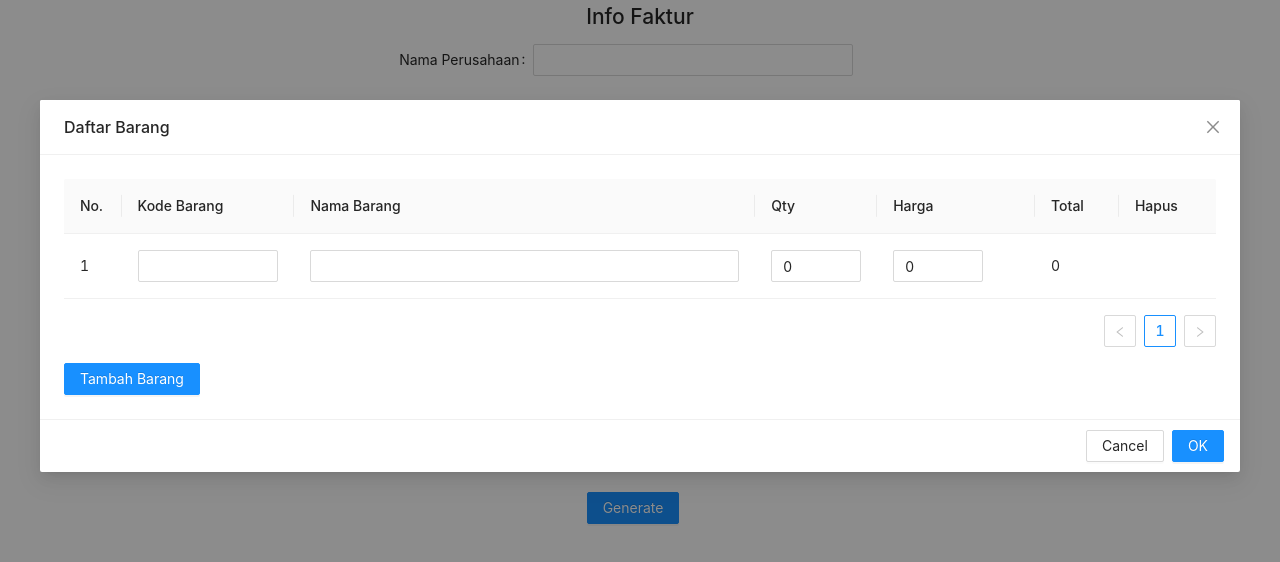
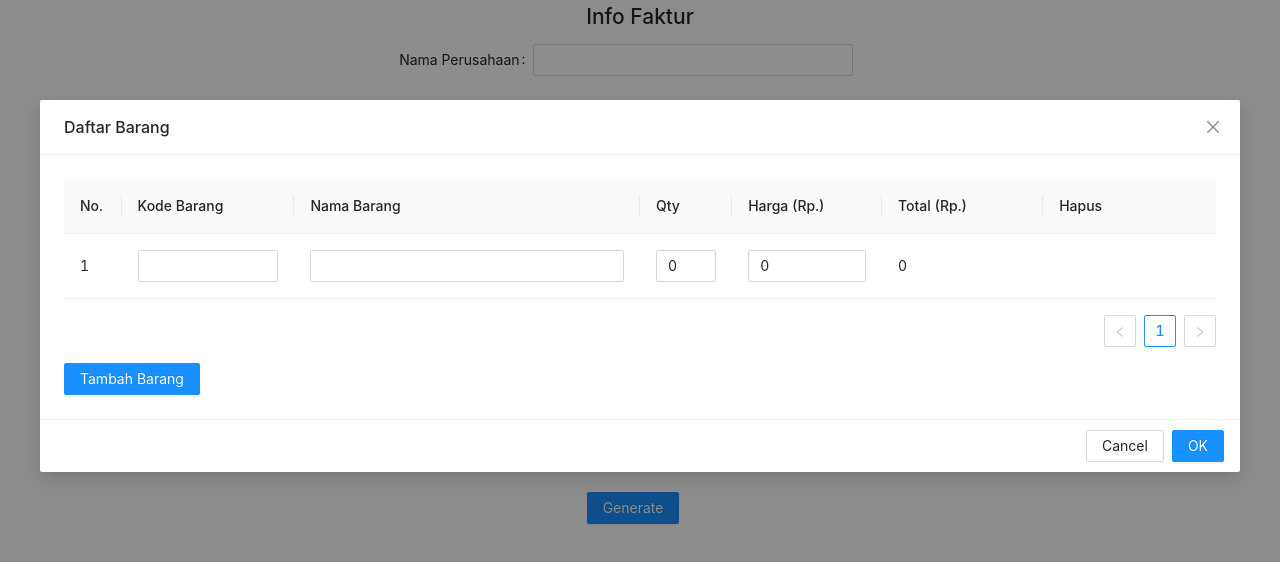
Before and after one commit to vincentandr/Invoice, a React (Create React App) app in the folder invoice-app/: page / in a window 1280 px wide. Both pictures are taken after a click on the button "Edit Barang". Shown: the top 562 px of the page. Built offline with nearby package versions, Linux system fonts and the light colour scheme.

Commit message:
finished UI

```diff
--- a/invoice-app/src/modal.js
+++ b/invoice-app/src/modal.js
@@ -1,6 +1,48 @@
 import { Modal, Table, Button, Input, InputNumber } from "antd";
+import numberWithCommas from "./util.js";
 
 const ModalBarang = (props) => {
+  const EditableCell = ({
+    editable,
+    record,
+    children,
+    dataIndex,
+    rowIndex,
+    ...restProps
+  }) => {
+    let childNode = children;
+
+    if (editable) {
+      childNode = (
+        <Input
+          defaultValue={
+            dataIndex === "price"
+              ? numberWithCommas(props.state.data[rowIndex][dataIndex])
+              : props.state.data[rowIndex][dataIndex]
+          }
+          onBlur={(e) =>
+            props.dispatch({
+              type: "UPDATE_INPUT_VALUE",
+              payload: {
+                val: e.target.value,
+                index: rowIndex,
+                column: dataIndex,
+              },
+            })
+          }
+        />
+      );
+    }
+
+    return <td {...restProps}>{childNode}</td>;
+  };
+
+  const components = {
+    body: {
+      cell: EditableCell,
+    },
+  };
+
   const columns = [
     {
       title: "No.",
@@ -12,57 +54,31 @@ const ModalBarang = (props) => {
       dataIndex: "code",
       width: "15%",
       editable: true,
-      render: (_, record, index) => {
-        return <Input value={props.state.data[index].code}/>;
-      },
     },
     {
       title: "Nama Barang",
       dataIndex: "name",
-      width: "40%",
+      width: "30%",
       editable: true,
-      render: (_, record, index) => {
-        return (
-          <Input
-            value={props.state.data[index].name}
-          />
-        );
-      },
     },
     {
       title: "Qty",
       dataIndex: "qty",
       width: "8%",
       editable: true,
-      render: (text, record, index) => {
-        return (
-          <InputNumber
-            value={props.state.data[index].qty}
-            onChange={() =>
-              calculateTotalPerItem(record, props.state.data[index].qty)
-            }
-          />
-        );
-      },
     },
     {
-      title: "Harga",
+      title: "Harga (Rp.)",
       dataIndex: "price",
+      width: "13%",
       editable: true,
-      render: (text, record, index) => {
-        return (
-          <InputNumber
-            value={props.state.data[index].price}
-            onChange={() =>
-              calculateTotalPerItem(record, props.state.data[index].price)
-            }
-          />
-        );
-      },
     },
     {
-      title: "Total",
+      title: "Total (Rp.)",
       dataIndex: "total",
+      width: "14%",
+      render: (text, _, index) =>
+      (numberWithCommas(props.state.data[index].total))
     },
     {
       title: "Hapus",
@@ -80,6 +96,23 @@ const ModalBarang = (props) => {
     },
   ];
 
+  const tableColumns = columns.map((col) => {
+    if (!col.editable) {
+      return col;
+    }
+
+    return {
+      ...col,
+      onCell: (record, rowIndex) => ({
+        record,
+        rowIndex,
+        editable: col.editable,
+        dataIndex: col.dataIndex,
+        title: col.title,
+      }),
+    };
+  });
+
   const addItem = () => {
     const newRow = {
       key: props.state.count + 1,
@@ -91,18 +124,11 @@ const ModalBarang = (props) => {
       total: 0,
     };
 
-    props.dispatch({    type:    "ADD_ITEM", payload:    newRow    });
+    props.dispatch({ type: "ADD_ITEM", payload: newRow });
   };
 
   const removeItem = (key) => {
-    props.dispatch({    type:    "REMOVE_ITEM", payload:    key    });
-  };
-
-  const calculateTotalPerItem = (record, val) => {
-    console.log(record);
-    console.log(val);
-
-    props.dispatch({     type:     "CALCULATE_TOTAL", payload:     record     });
+    props.dispatch({ type: "REMOVE_ITEM", payload: key });
   };
 
   return (
@@ -115,8 +141,9 @@ const ModalBarang = (props) => {
       width="75rem"
     >
       <Table
+        components={components}
         dataSource={props.state.data}
-        columns={columns}
+        columns={tableColumns}
         pagination={{ pageSize: 5 }}
       />
       <Button type="primary" htmlType="button" onClick={addItem}>
--- a/invoice-app/src/reducer.js
+++ b/invoice-app/src/reducer.js
@@ -1,7 +1,7 @@
 const reducer = (state, action) => {
   switch (action.type) {
     case "ADD_ITEM": {
-      const newItem = action.payload;
+      let newItem = action.payload;
       return {
         ...state,
         data: [...state.data, newItem],
@@ -9,26 +9,31 @@ const reducer = (state, action) => {
       };
     }
     case "REMOVE_ITEM": {
-      const key = action.payload;
+      let key = action.payload;
 
-      const dataCopy = [...state.data];
+      let dataCopy = [...state.data];
 
-      const newItems = dataCopy.filter((item) => item.key !== key);
+      let newItems = dataCopy.filter((item) => item.key !== key);
       return {
         ...state,
         data: newItems,
       };
     }
-    case "CALCULATE_TOTAL": {
-      const record = action.payload;
+    case "UPDATE_INPUT_VALUE": {
+      let index = action.payload.index;
+      let newVal = action.payload.val;
+      let column = action.payload.column;
 
-      const dataCopy = [...state.data];
+      let dataCopy = [...state.data];
 
-      const item = { ...dataCopy[record.key - 1] };
+      let item = { ...dataCopy[index] };
 
-      item.total = item.qty * item.price;
+      item[column] = newVal;
 
-      dataCopy[record.key - 1] = item;
+      if  (column === "qty" || column === "price")
+        item.total = item.qty * item.price;
+
+      dataCopy[index] = item;
 
       return {
         ...state,
--- /dev/null
+++ b/invoice-app/src/util.js
@@ -0,0 +1,7 @@
+const numberWithCommas = (x) => {
+  var parts = x.toString().split(".");
+  parts[0] = parts[0].replace(/\B(?=(\d{3})+(?!\d))/g, ".");
+  return parts.join(",");
+};
+
+export default numberWithCommas;
```
